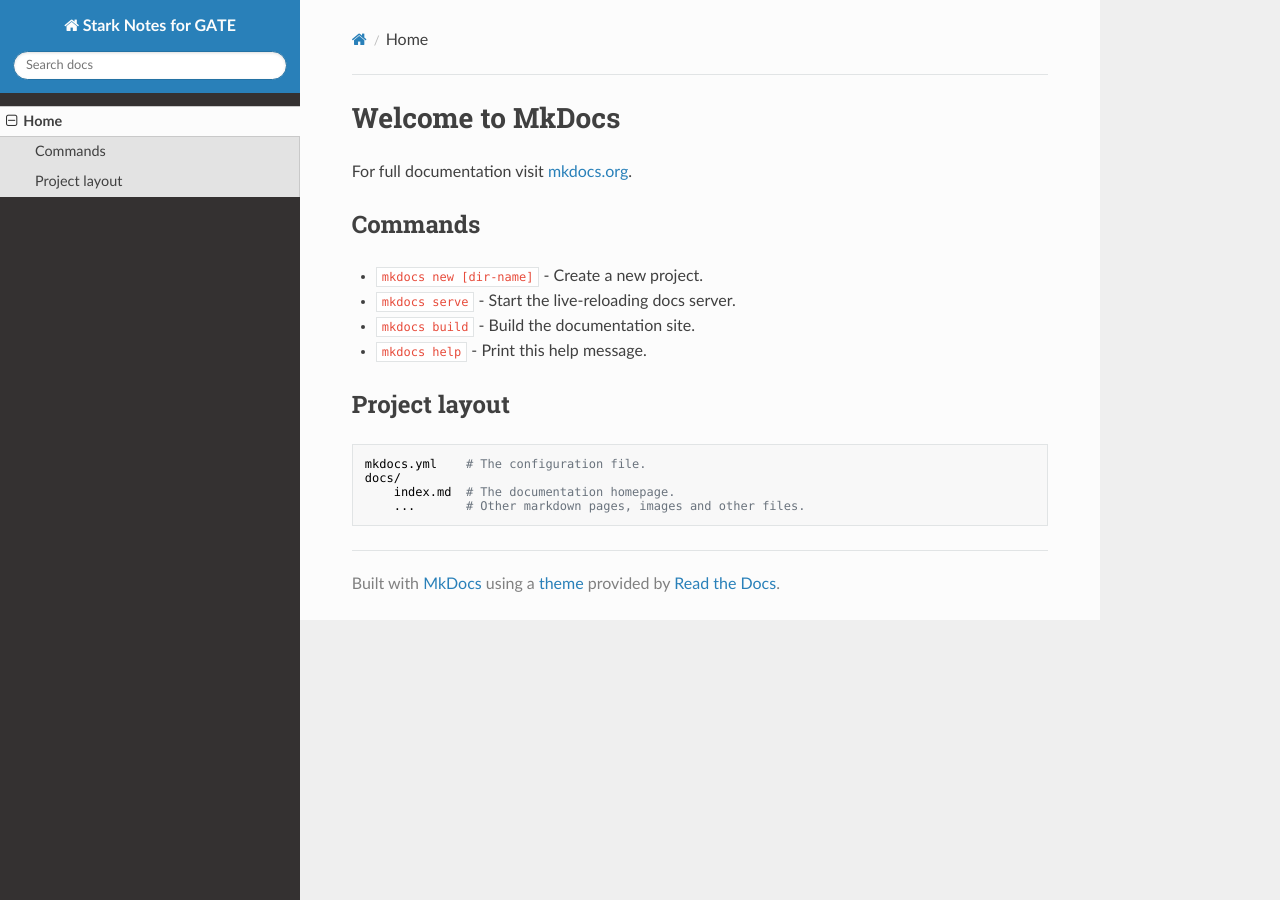
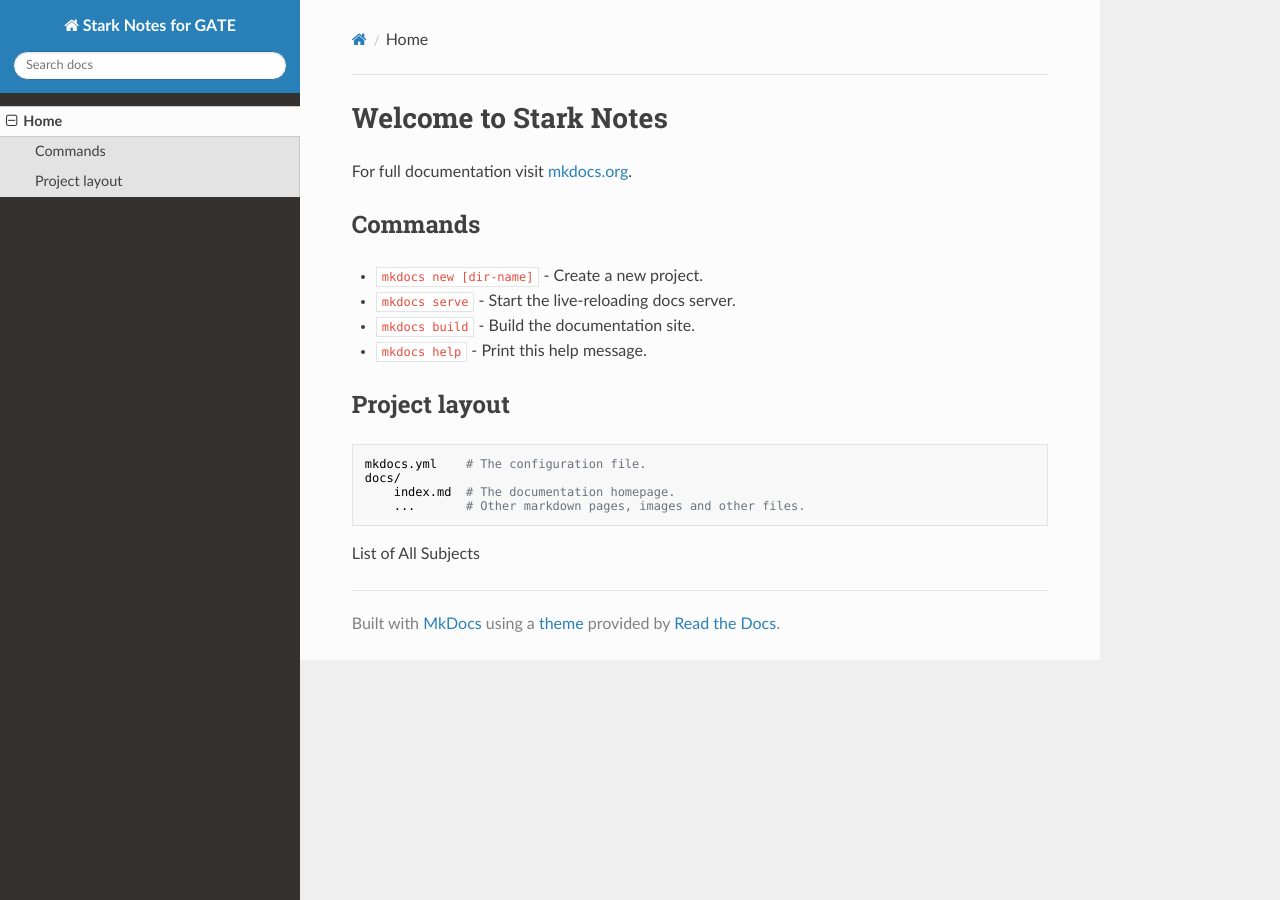
Before and after one commit to Bharathbrothers/stark-notes, an MkDocs documentation site: the page built from docs/index.md, in a window 1280 px wide. Built offline with MkDocs 1.6.1, drawn with Linux system fonts in a browser that asks for light colours; nearby versions of some CDN libraries.

Commit message:
Update index.md

```diff
--- a/docs/index.md
+++ b/docs/index.md
@@ -1,4 +1,4 @@
-# Welcome to MkDocs
+# Welcome to Stark Notes
 
 For full documentation visit [mkdocs.org](https://mkdocs.org).
 
@@ -15,3 +15,6 @@ For full documentation visit [mkdocs.org](https://mkdocs.org).
     docs/
         index.md  # The documentation homepage.
         ...       # Other markdown pages, images and other files.
+
+
+List of All Subjects
```
